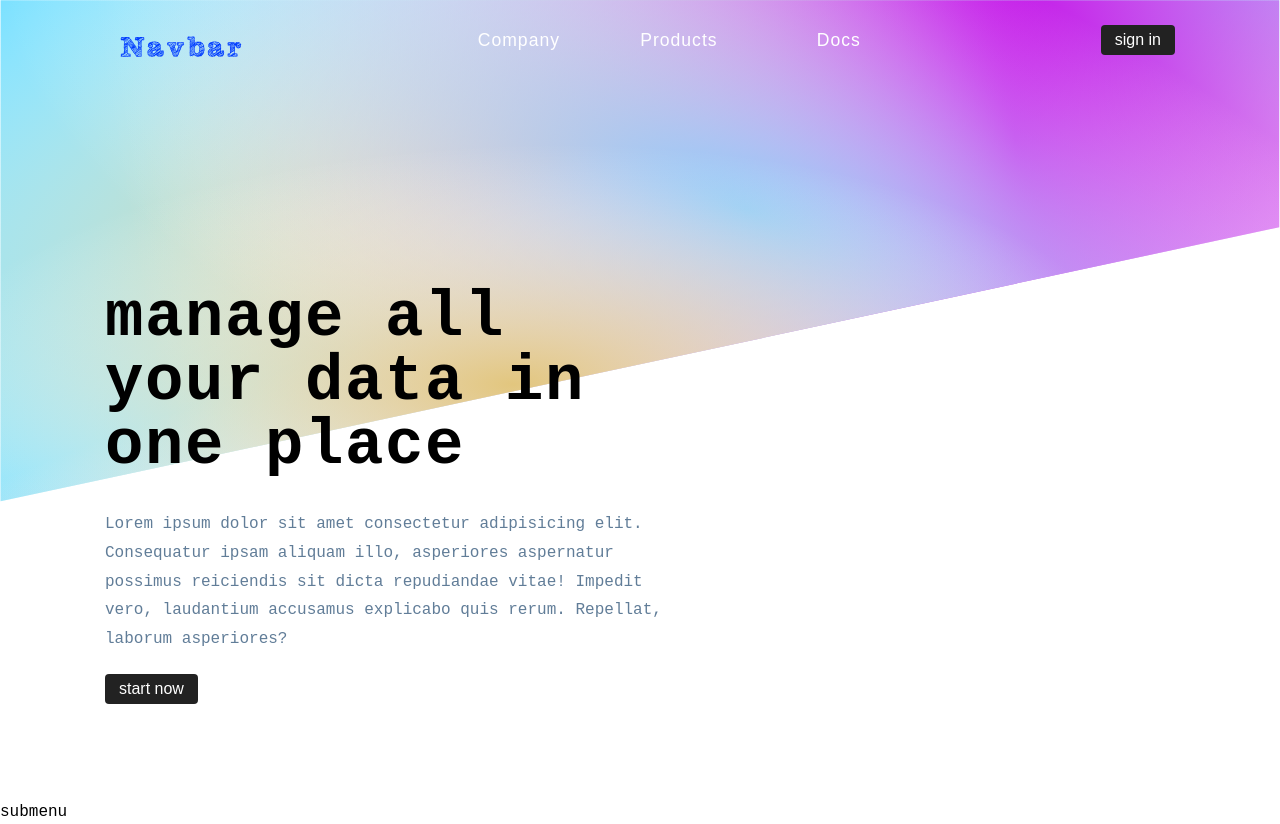
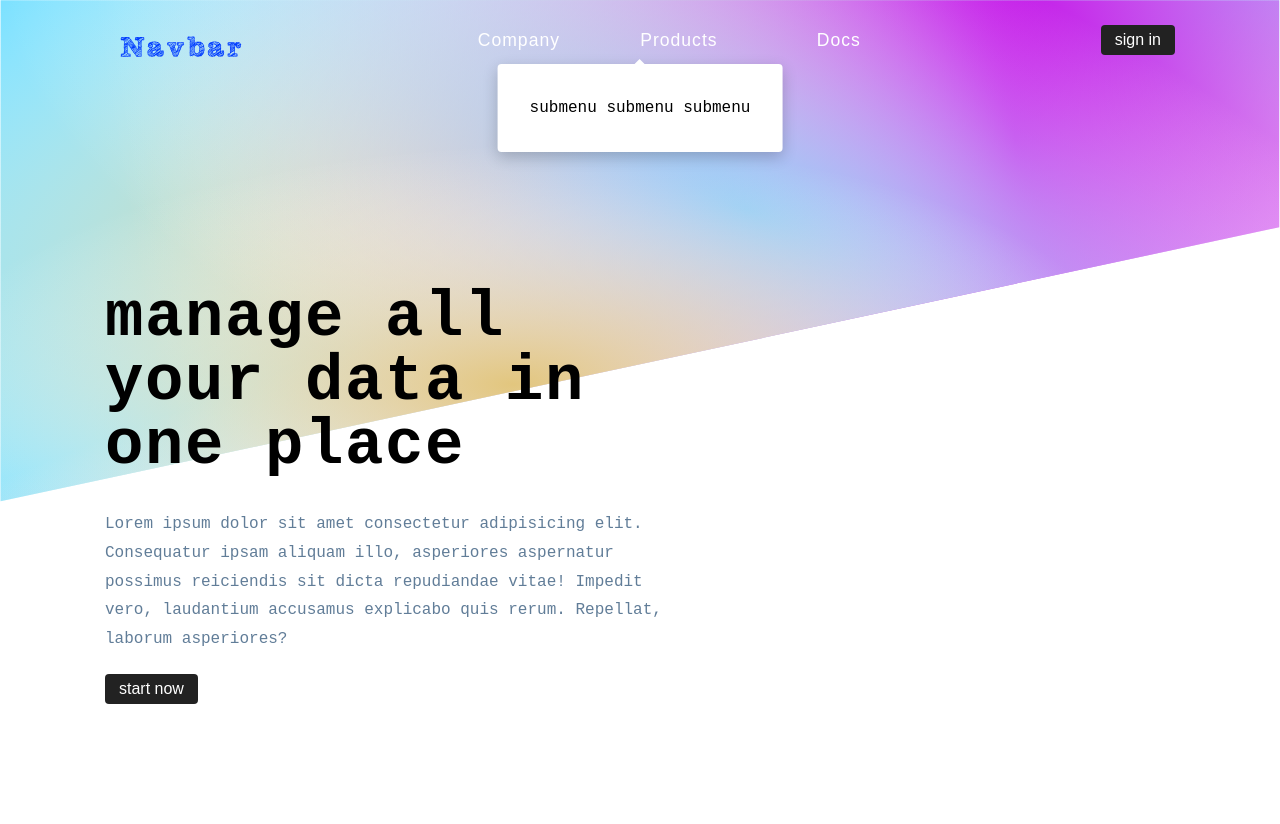
Before and after one commit to AbderrahmanAboumouslim/react-modern-navbar, a React (Create React App) app: page / in a window 1280 px wide. After the commit the page ends 800 px from the top, so only its background shows below. Built offline with nearby package versions, Linux system fonts and the light colour scheme.

Commit message:
Submenu modal

```diff
--- a/src/App.js
+++ b/src/App.js
@@ -4,9 +4,9 @@ function App() {
   return (
     <>
       <Navbar />
+      <Submenu />
       <Hero />
       <Sidebar />
-      <Submenu />
     </>
   );
 }
--- a/src/Components/Submenu.js
+++ b/src/Components/Submenu.js
@@ -1,7 +1,38 @@
 import React from "react";
+import styled from "styled-components";
+import { useGlobalContext } from "../Context/Context";
 
 const Submenu = () => {
-  return <div>submenu</div>;
+  const { isSubmenuOpen } = useGlobalContext();
+  return <SubmenuModal>submenu submenu submenu</SubmenuModal>;
 };
 
+const SubmenuModal = styled.div`
+  background: #fff;
+  box-shadow: 0 5px 15px rgba(0, 0, 0, 0.2);
+  position: absolute;
+  top: 4rem;
+  left: 50%;
+  transform: translateX(-50%);
+  z-index: 6;
+  /* display: none; */
+  padding: 2rem;
+  border-radius: 0.25rem;
+  transition: all 0.3s linear;
+
+  &:before {
+    content: "";
+    display: block;
+    width: 0;
+    height: 0;
+    border-left: 5px solid transparent;
+    border-right: 5px solid transparent;
+    border-bottom: 5px solid #fff;
+    position: absolute;
+    top: -5px;
+    left: 50%;
+    transform: translateX(-50%);
+  }
+`;
+
 export default Submenu;
```
